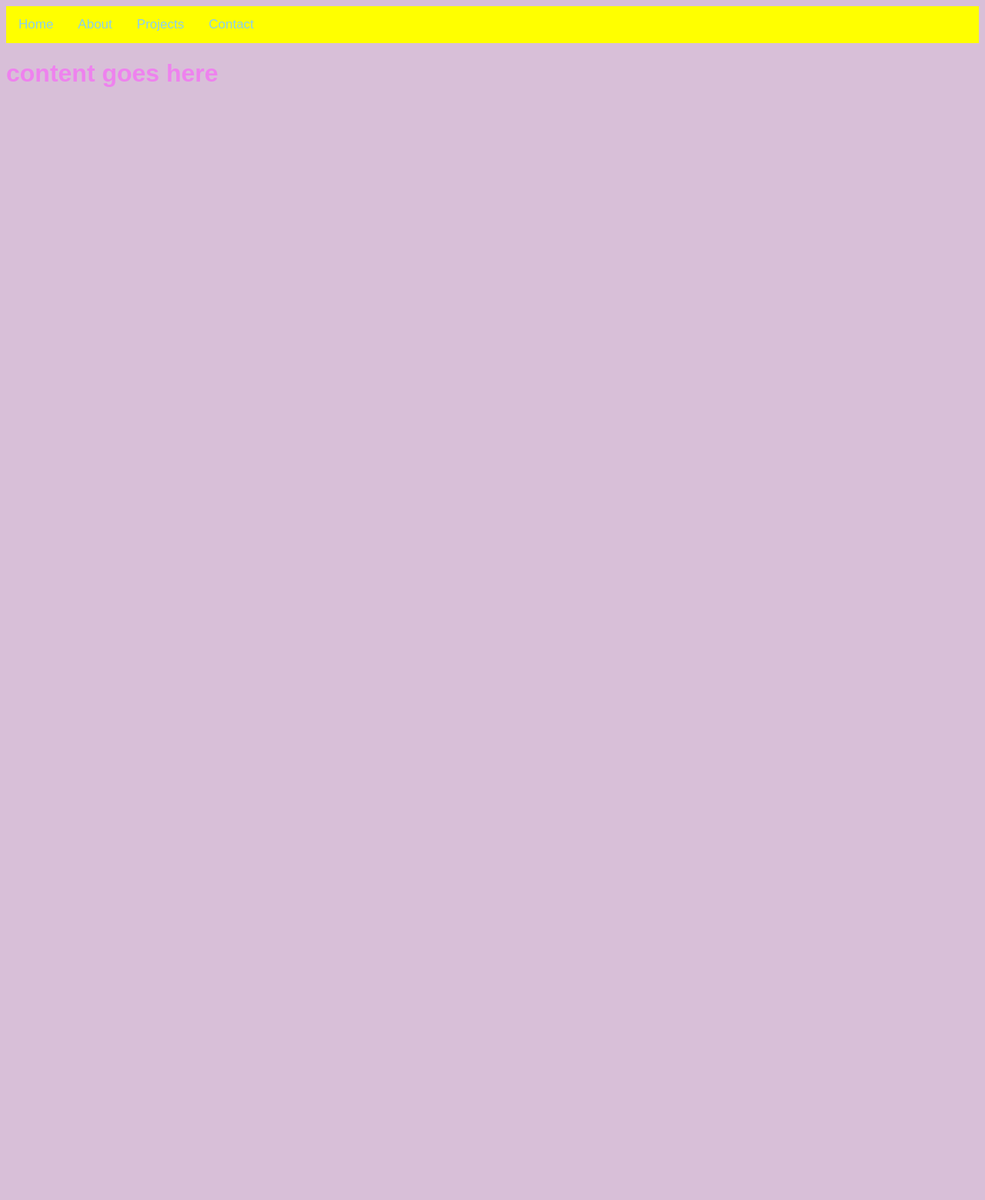
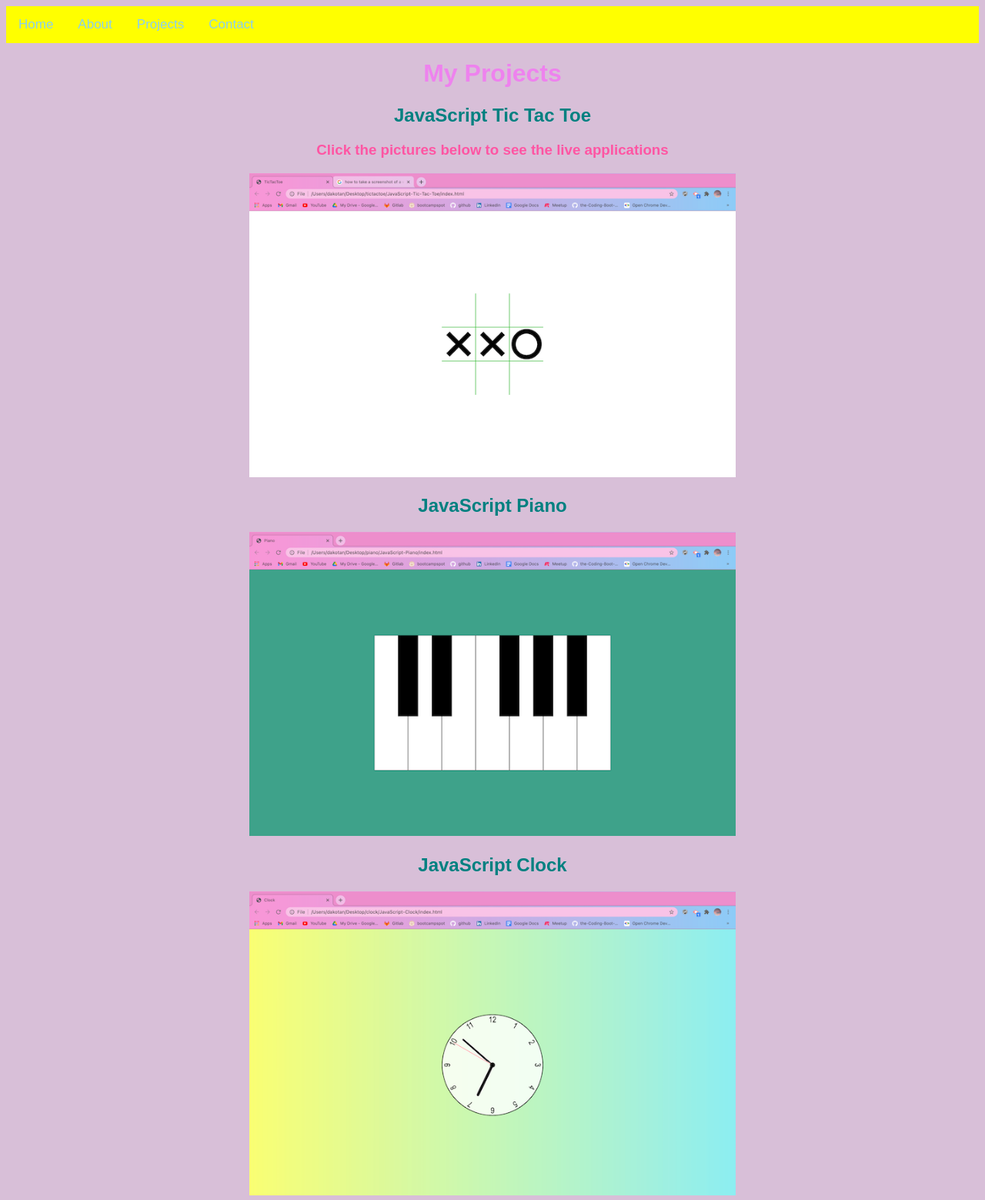
Before and after one commit to kotalilyy/dakota-nelson-portfolio, a plain HTML site: page projects.html in a window 1280 px wide. Shown: the whole page at 77% size. Before the commit the page ends 800 px from the top, so only its background shows below. Drawn offline with Linux system fonts and the light colour scheme.

Commit message:
add project section

```diff
--- a/projects.html
+++ b/projects.html
@@ -16,6 +16,31 @@
     <a href="projects.html">Projects</a>
     <a href="contact.html">Contact</a>
   </div>
- <h1>content goes here</h1>
 
+  <center>
+
+<h1>My Projects</h1>
+
+<h2>JavaScript Tic Tac Toe</h2>
+<h3>Click the pictures below to see the live applications</h3>
+
+
+
+<a href="https://kotalilyy.github.io/JavaScript-Tic-Tac-Toe/" target="_blank">
+<img src="images/XXO.jpg" style="max-width:50%;height:auto;"></a>
+
+<h2>JavaScript Piano</h2>
+
+<a href="https://kotalilyy.github.io/JavaScript-Piano/" target="_blank">
+<img src="images/piano.jpg" style="max-width:50%;height:auto;"></a>
+
+<h2>JavaScript Clock</h2>
+
+<a href="https://kotalilyy.github.io/JavaScript-Clock/" target="_blank">
+<img src="images/clock.jpg" style="max-width:50%;height:auto;"></a>
+
+
+</center>
+
+</body>
 </html>
```
Also changed, not shown: images/XXO.jpg (added), images/clock.jpg (added), images/github.jpg (added), images/linked.jpg (added), images/piano.jpg (added).
